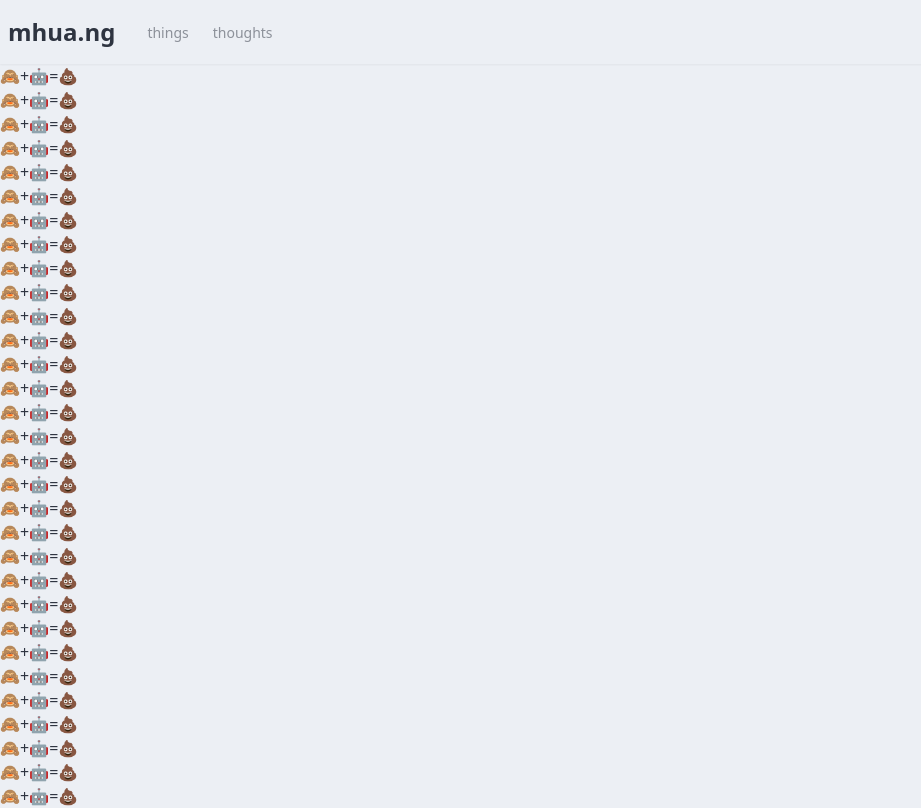
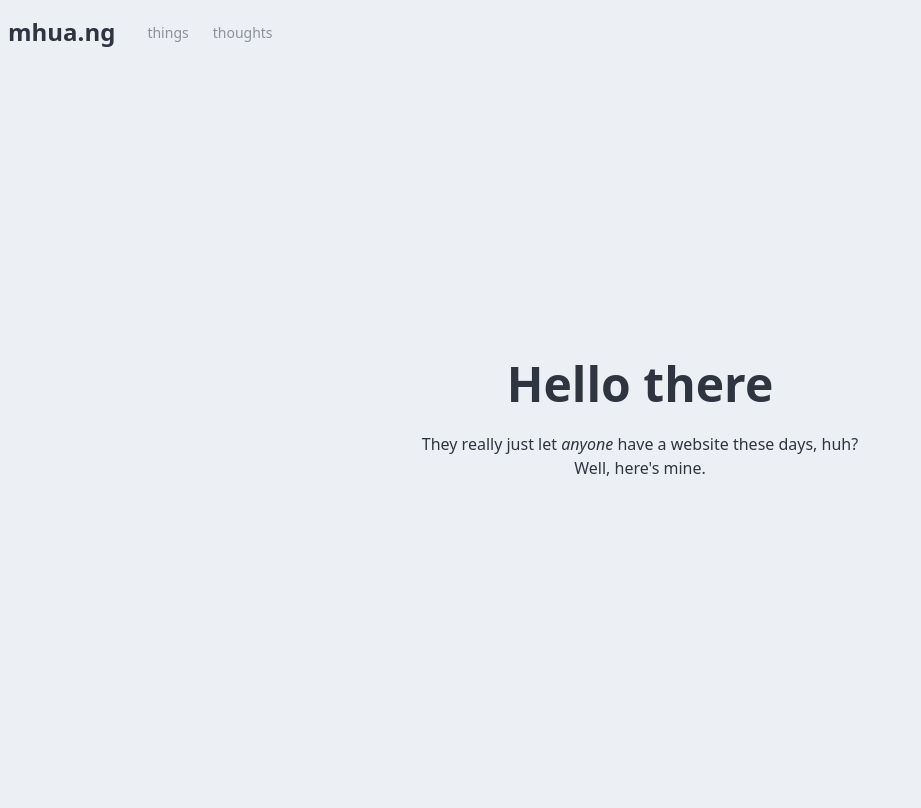
Before and after one commit to mhuang03/mhua-ng, a SvelteKit app: page / in a window 1280 px wide. Shown: the top 808 px of the page, without its empty margins (0-921 px from the left). Built offline with nearby package versions, Linux system fonts and the light colour scheme.

Commit message:
moved blog to correctly be in /thoughts; added a mainpage hero

```diff
--- a/src/lib/components/PageWrapper.svelte
+++ b/src/lib/components/Header.svelte
@@ -3,11 +3,14 @@
   import SunIcon from "~icons/mynaui/sun";
   import MoonIcon from "~icons/mynaui/moon";
 
-  let { children, activeTab = "home" } = $props();
+  let { activeTab = "home", scrollY = $bindable() } = $props();
+  let scrolledDown = $derived(scrollY > 0);
 </script>
 
+<svelte:window bind:scrollY />
+
 <div class="sticky top-0">
-  <div class="navbar bg-base-100 shadow-xs">
+  <div class={`navbar bg-base-100${scrolledDown ? " shadow-xs" : ""}`}>
     <div class="navbar-start flex-row gap-5">
       <a class="text-2xl font-bold" href="/">mhua.ng</a>
       <div role="tablist" class="tabs tabs-border">
@@ -25,4 +28,3 @@
     </div>
   </div>
 </div>
-{@render children?.()}
--- a/src/routes/+error.svelte
+++ b/src/routes/+error.svelte
@@ -1,7 +1,10 @@
 <script>
-  import PageWrapper from "$lib/components/PageWrapper.svelte";
+  import Header from "$lib/components/Header.svelte";
 </script>
 
-<PageWrapper>
-  404 bitch
-</PageWrapper>
+<svelte:head>
+  <title>404</title>
+</svelte:head>
+
+<Header />
+404 yikes
--- a/src/routes/+page.svelte
+++ b/src/routes/+page.svelte
@@ -1,43 +1,19 @@
 <script>
-  import PageWrapper from "$lib/components/PageWrapper.svelte";
+  import Header from "$lib/components/Header.svelte";
 </script>
 
-<PageWrapper>
-  <h1>&#128584;+&#129302;=&#128169;</h1>
-  <h1>&#128584;+&#129302;=&#128169;</h1>
-  <h1>&#128584;+&#129302;=&#128169;</h1>
-  <h1>&#128584;+&#129302;=&#128169;</h1>
-  <h1>&#128584;+&#129302;=&#128169;</h1>
-  <h1>&#128584;+&#129302;=&#128169;</h1>
-  <h1>&#128584;+&#129302;=&#128169;</h1>
-  <h1>&#128584;+&#129302;=&#128169;</h1>
-  <h1>&#128584;+&#129302;=&#128169;</h1>
-  <h1>&#128584;+&#129302;=&#128169;</h1>
-  <h1>&#128584;+&#129302;=&#128169;</h1>
-  <h1>&#128584;+&#129302;=&#128169;</h1>
-  <h1>&#128584;+&#129302;=&#128169;</h1>
-  <h1>&#128584;+&#129302;=&#128169;</h1>
-  <h1>&#128584;+&#129302;=&#128169;</h1>
-  <h1>&#128584;+&#129302;=&#128169;</h1>
-  <h1>&#128584;+&#129302;=&#128169;</h1>
-  <h1>&#128584;+&#129302;=&#128169;</h1>
-  <h1>&#128584;+&#129302;=&#128169;</h1>
-  <h1>&#128584;+&#129302;=&#128169;</h1>
-  <h1>&#128584;+&#129302;=&#128169;</h1>
-  <h1>&#128584;+&#129302;=&#128169;</h1>
-  <h1>&#128584;+&#129302;=&#128169;</h1>
-  <h1>&#128584;+&#129302;=&#128169;</h1>
-  <h1>&#128584;+&#129302;=&#128169;</h1>
-  <h1>&#128584;+&#129302;=&#128169;</h1>
-  <h1>&#128584;+&#129302;=&#128169;</h1>
-  <h1>&#128584;+&#129302;=&#128169;</h1>
-  <h1>&#128584;+&#129302;=&#128169;</h1>
-  <h1>&#128584;+&#129302;=&#128169;</h1>
-  <h1>&#128584;+&#129302;=&#128169;</h1>
-  <h1>&#128584;+&#129302;=&#128169;</h1>
-  <h1>&#128584;+&#129302;=&#128169;</h1>
-  <h1>&#128584;+&#129302;=&#128169;</h1>
-  <h1>&#128584;+&#129302;=&#128169;</h1>
-  <h1>&#128584;+&#129302;=&#128169;</h1>
-  <h1>&#128584;+&#129302;=&#128169;</h1>
-</PageWrapper>
+<svelte:head>
+  <title>Michael Huang</title>
+</svelte:head>
+
+<Header />
+<div class="hero min-h-[calc(100vh-64px)]">
+  <div class="hero-content text-center">
+    <div class="max-w-md">
+      <h1 class="text-5xl font-bold">Hello there</h1>
+      <p class="py-6">
+        They really just let <em>anyone</em> have a website these days, huh? Well, here's mine.
+      </p>
+    </div>
+  </div>
+</div>
--- a/src/routes/things/+page.svelte
+++ b/src/routes/things/+page.svelte
@@ -1,8 +1,10 @@
 <script>
-  import PageWrapper from "$lib/components/PageWrapper.svelte";
+  import Header from "$lib/components/Header.svelte";
 </script>
 
-<PageWrapper activeTab="things">
-  things
-  <a href="/things/thing1">thing1</a>
-</PageWrapper>
+<svelte:head>
+  <title>Things</title>
+</svelte:head>
+
+<Header activeTab="things" />
+things
--- a/src/routes/things/[slug]/posts/thing1.md
+++ /dev/null
@@ -1,10 +0,0 @@
----
-  title: Thing1
-  date: 2025-06-03
-  math: true
----
-
-# Test Thing1
-
-there is a $x^2$\$ test $\mathbb F_2^6$
-<code class="language-math">x^2</code>
--- a/src/routes/thoughts/+page.svelte
+++ b/src/routes/thoughts/+page.svelte
@@ -1,7 +1,12 @@
 <script>
-  import PageWrapper from "$lib/components/PageWrapper.svelte";
+  import Header from "$lib/components/Header.svelte";
 </script>
 
-<PageWrapper activeTab="thoughts">
-  thoughts
-</PageWrapper>
+<svelte:head>
+  <title>Thoughts</title>
+</svelte:head>
+
+<Header activeTab="thoughts" />
+thoughts
+<a href="/thoughts/thought1">thought1</a>
+<a href="/thoughts/monkey">thought2</a>
--- a/src/routes/things/[slug]/+page.svelte
+++ b/src/routes/thoughts/[slug]/+page.svelte
@@ -1,5 +1,5 @@
 <script>
-  import PageWrapper from "$lib/components/PageWrapper.svelte";
+  import Header from "$lib/components/Header.svelte";
 
   let { data } = $props();
   let { title, date, math } = data.metadata;
@@ -7,9 +7,8 @@
 
 <svelte:head>
   <title>{title}</title>
-  <meta name="date" content={date} />
 
-  <!-- {#if math}
+  {#if math}
     <script>
       MathJax = {
         tex: {
@@ -22,18 +21,16 @@
             ["\\[", "\\]"],
           ],
         },
-        svg: {
-          fontCache: "global",
-        },
       };
     </script>
-    <script type="text/javascript" async src="https://cdn.jsdelivr.net/npm/mathjax@3/es5/tex-svg.js">
+    <script type="text/javascript" async src="https://cdn.jsdelivr.net/npm/mathjax@3/es5/tex-chtml.js">
     </script>
-  {/if} -->
+  {/if}
 </svelte:head>
 
-<PageWrapper activeTab="things">
+<Header activeTab="thoughts" />
+<div class="p-5">
   <article class="prose">
     <data.content />
   </article>
-</PageWrapper>
+</div>
--- a/src/routes/things/[slug]/+page.ts
+++ b/src/routes/thoughts/[slug]/+page.ts
@@ -1,6 +1,7 @@
 import { error } from "@sveltejs/kit";
+import type { PageLoad } from "./$types";
 
-export async function load({ params }) {
+export const load: PageLoad = async ({ params }) => {
   try {
     const post = await import(`./posts/${params.slug}.md`);
     // console.log(post);
--- /dev/null
+++ b/src/routes/thoughts/[slug]/posts/monkey.md
@@ -0,0 +1,65 @@
+---
+  title: Monkey + AI
+  date: 2025-06-11
+  math: false
+---
+
+# Monkey + AI
+
+&#128584;+&#129302;=&#128169;
+
+&#128584;+&#129302;=&#128169;
+
+&#128584;+&#129302;=&#128169;
+
+&#128584;+&#129302;=&#128169;
+
+&#128584;+&#129302;=&#128169;
+
+&#128584;+&#129302;=&#128169;
+
+&#128584;+&#129302;=&#128169;
+
+&#128584;+&#129302;=&#128169;
+
+&#128584;+&#129302;=&#128169;
+
+&#128584;+&#129302;=&#128169;
+
+&#128584;+&#129302;=&#128169;
+
+&#128584;+&#129302;=&#128169;
+
+&#128584;+&#129302;=&#128169;
+
+&#128584;+&#129302;=&#128169;
+
+&#128584;+&#129302;=&#128169;
+
+&#128584;+&#129302;=&#128169;
+
+&#128584;+&#129302;=&#128169;
+
+&#128584;+&#129302;=&#128169;
+
+&#128584;+&#129302;=&#128169;
+
+&#128584;+&#129302;=&#128169;
+
+&#128584;+&#129302;=&#128169;
+
+&#128584;+&#129302;=&#128169;
+
+&#128584;+&#129302;=&#128169;
+
+&#128584;+&#129302;=&#128169;
+
+&#128584;+&#129302;=&#128169;
+
+&#128584;+&#129302;=&#128169;
+
+&#128584;+&#129302;=&#128169;
+
+&#128584;+&#129302;=&#128169;
+
+&#128584;+&#129302;=&#128169;
--- /dev/null
+++ b/src/routes/thoughts/[slug]/posts/thought1.md
@@ -0,0 +1,11 @@
+---
+  title: My First Thought
+  date: 2025-06-11
+  math: true
+---
+
+# Test Title
+
+there is a $x^2$\$ test $\mathbb F_2^6$
+
+lorem ipsum dolor sit amet, consectetur adipiscing elit. Sed do eiusmod tempor incididunt ut labore et dolore magna aliqua. Ut enim ad minim veniam, quis nostrud exercitation ullamco laboris nisi ut aliquip ex ea commodo consequat. Duis aute irure dolor in reprehenderit in voluptate velit esse cillum dolore eu fugiat nulla pariatur. Excepteur sint occaecat cupidatat non proident, sunt in culpa qui officia deserunt mollit anim id est laborum.
```
